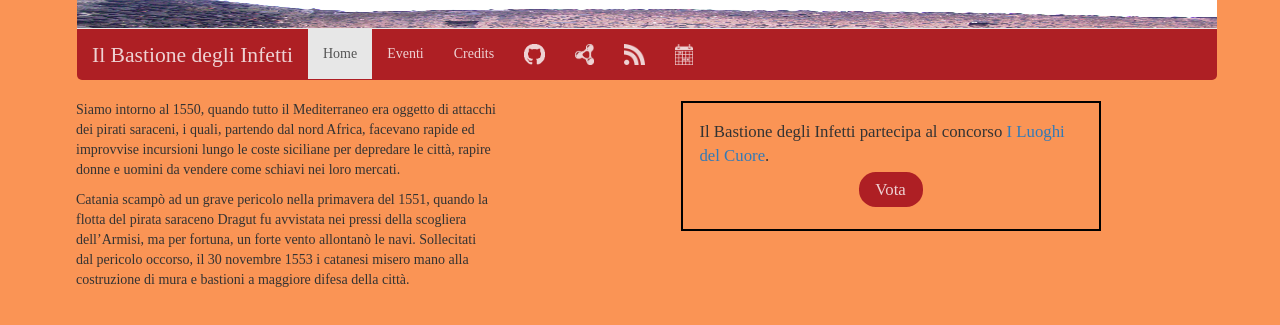
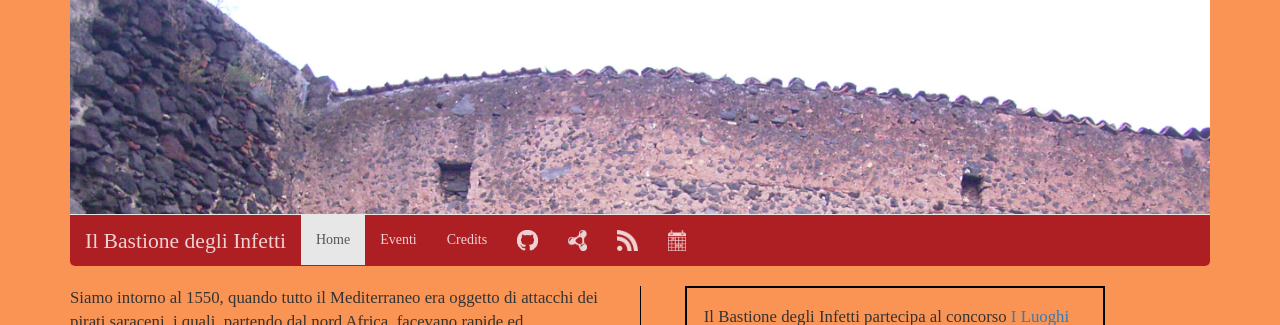
Before and after one commit to opendatahacklab/bastione-infetti, a PHP site: page / in a window 1280 px wide. Shown: the top 325 px of the page. Run offline with PHP 8.4, Linux system fonts and the light colour scheme.

Commit message:
Fix vertical bar and responsive layout

```diff
--- a/bastione.css
+++ b/bastione.css
@@ -2,6 +2,7 @@ body{
 /*	margin : 0 20% 1em 20%; */
 	padding : 0 1em 1em auto;
 	margin-left: 1em;
+	margin-right: 1em;
 /*	background-color : #eed2d3; */
 	background-color : #FA9455;
 	font-family: 'Taviraj', serif;
@@ -30,18 +31,33 @@ section{
 
 img#muro{
 	width:100%;
+	height: 100%;
 	padding : 0 0 0 0;
 	margin : 0 0 0 0;
 }
 
 /* ED131E */
-section#vote{
+@media only screen and (min-width: 768px){
+div#vote{
 	border: solid black 2px;
 	padding : 1em 1em 1em 1em;
 	font-size : 1.2em;
 	max-width : 25em;
 	margin-left : 2em;
 }
+}
+
+@media only screen and (max-width: 1100px){
+div#vote{
+	border: solid black 2px;
+	padding : 1em 1em 1em 1em;
+	font-size : 1.2em;
+	max-width : 25em;
+	margin-left : 0px;
+}
+}
+
+
 
 p.button{
 	text-align: center;
@@ -78,6 +94,74 @@ footer
     color: #eed2d3;
 }
 
+
+@media only screen and (max-width: 1100px){
+#paragrafo{
+	width: 100%;
+	height: 100%;
+	padding-left: 0px;
+	padding-bottom: 1%;
+
+
+}
+}
+
+@media only screen and (min-width: 768px){
+#paragrafo{
+	width: 100%;
+	height: 100%;
+	padding-left: 0px;
+	padding-bottom: 1%;
+}
+}
+
+@media only screen and (max-width: 1100px){
+.col-sm-6#storia{
+    width: 100%;
+    height: 100%;
+    float: none;
+
+
+}
+}
+
+@media only screen and (min-width: 768px){
+.col-sm-6#bottone{
+    width: 49%;
+    margin:0px;
+	padding: 0px;
+
+}
+}
+@media only screen and (max-width: 1100px){
+.col-sm-6#bottone{
+    width: 50%;
+    height: 100%;
+    text-align: center;
+    margin-left: auto;
+    margin-right: auto;
+	padding: 0px;
+	float: none;
+
+
+}
+}
+@media only screen and (min-width: 768px){
+.col-md-1#separatore {
+    width: 1%;
+    margin:0px;
+	padding: 0px;
+	height: 220px;
+	border-left:1px solid #000;
+}
+}
+@media only screen and (max-width: 1100px){
+.col-md-1#separatore {
+    display: none;
+    width: 0%;
+    float: none;
+}
+}
 /*toggle*/
 div img
 {
@@ -92,11 +176,11 @@ img.extLink
 	padding : 0 0 0 0;
 	margin : 0 0 0 0;
 }
+
 div.data
 {
 	text-align: center;
 }
-
 li
 {
 	list-style: none;
--- a/index.html
+++ b/index.html
@@ -32,9 +32,10 @@
 		    </ul>
 		  </div>
 		</nav>
-		<div class="row">
-		<div class="col-sm-6" style="padding:0px;">
-			<section id="intro">
+		<div class="container-fluid">
+		<div class="row" >
+		<div class="col-sm-6" style="padding:0px; font-size: 1.2em; padding-right:2%;" id="storia">
+			<div class="container"id="paragrafo">
 				<p>Siamo intorno al 1550, quando tutto il
 				Mediterraneo era oggetto di attacchi
 				dei pirati saraceni, i quali, partendo dal
@@ -52,23 +53,24 @@
 				pericolo occorso, il 30 novembre 1553 i catanesi
 				misero mano alla costruzione di mura e bastioni
 				a maggiore difesa della citt&agrave;.
-			</p>
-		</section>
+				</p>
+			</div>
 		</div>
         <div class="col-md-1" id="separatore">
-            <div style="border-left:1px solid #000;height:100%"></div>
+
         </div>
 		<div class="col-sm-6" style="padding:0px;" id="bottone">
-			<section id="vote">
+			<div class="container" id="vote">
 				<p>Il Bastione degli Infetti partecipa al concorso
 				<a href="http://iluoghidelcuore.it/" target="_blank">I Luoghi del Cuore</a>.</p>
 
 				<p class="button"><a class="button" href="http://iluoghidelcuore.it/luoghi/86006" target="_blank">Vota</a></p>
-			</section>
+			</div>
 		</div>
 
 
 
+		</div>
 		</div>
 
         <div class="row" style="margin-top:2em;">
```
